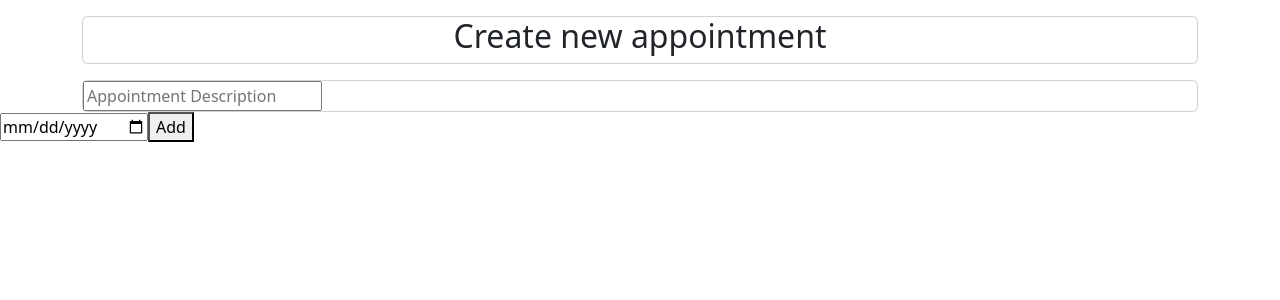
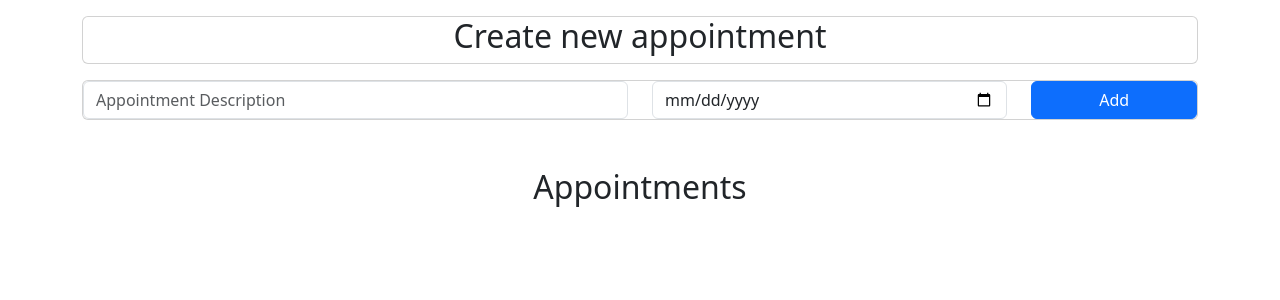
Before and after one commit to Chaitr13/Appointment-App, an Angular app: page / in a window 1280 px wide. Shown: the top 300 px of the page. Built offline with nearby package versions, Linux system fonts and the light colour scheme.

Commit message:
More styling

```diff
--- a/src/app/appointment-list/appointment-list.component.html
+++ b/src/app/appointment-list/appointment-list.component.html
@@ -11,22 +11,31 @@
     <div class="row">
       <div class="col-md-6">
         <input
+          class="form-control"
           [(ngModel)]="newAppointmentTitle"
           placeholder="Appointment Description"
         />
       </div>
+      <div class="col-md-4">
+        <input
+          class="form-control"
+          [(ngModel)]="newAppointmentDate"
+          type="date"
+          placeholder="Appointment Date"
+        />
+      </div>
+      <div class="col-md-2">
+        <button class="btn btn-primary w-100" (click)="addAppointment()">
+          Add
+        </button>
+      </div>
     </div>
   </div>
+
+  <h2 class="text-center mt-5">Appointments</h2>
 </div>
 
-<div>
-  <input
-    [(ngModel)]="newAppointmentDate"
-    type="date"
-    placeholder="Appointment Date"
-  />
-  <button (click)="addAppointment()">Add</button>
-</div>
+<div></div>
 
 <ul>
   <li *ngFor="let appointment of appointments; index as i">
```
